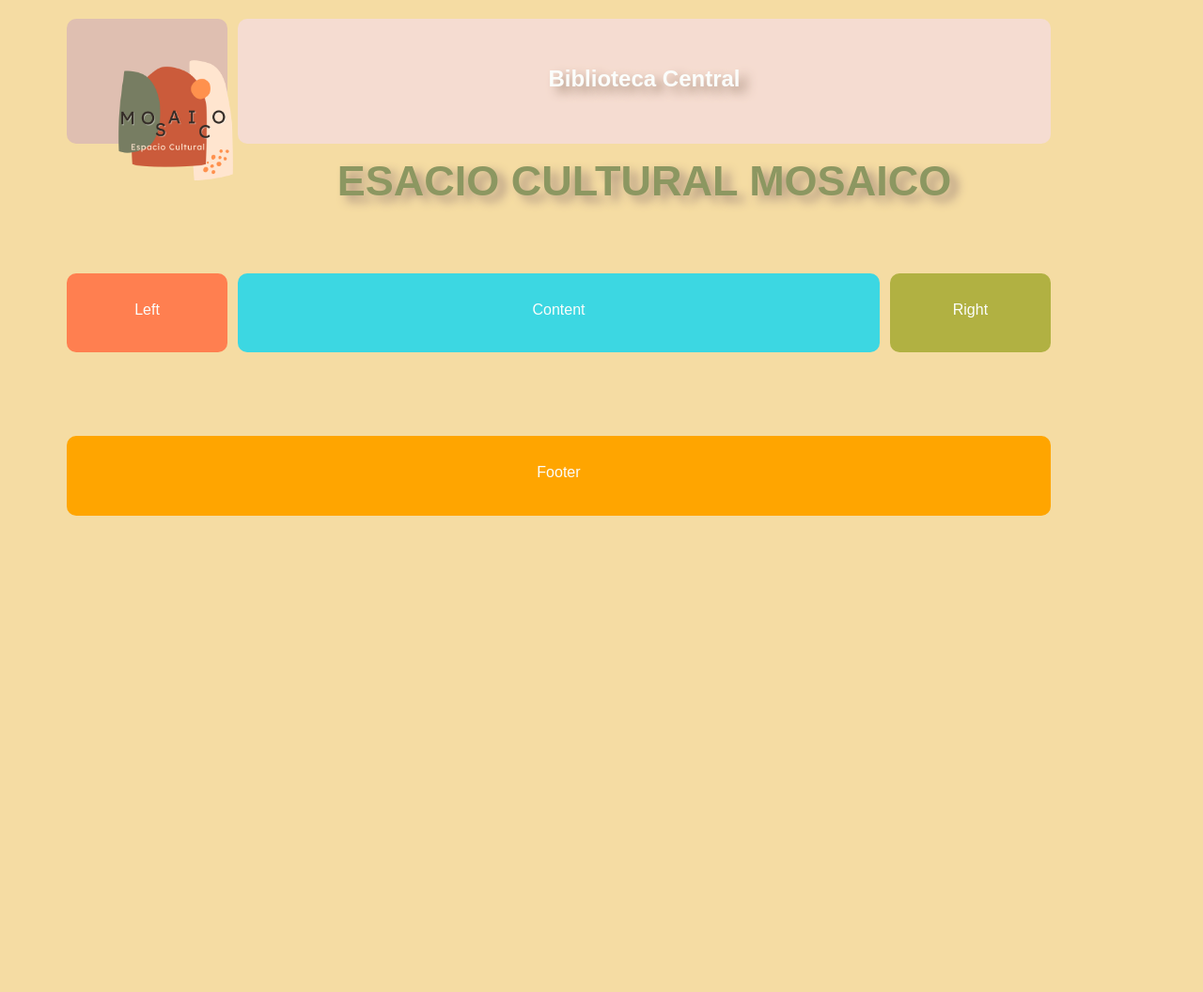
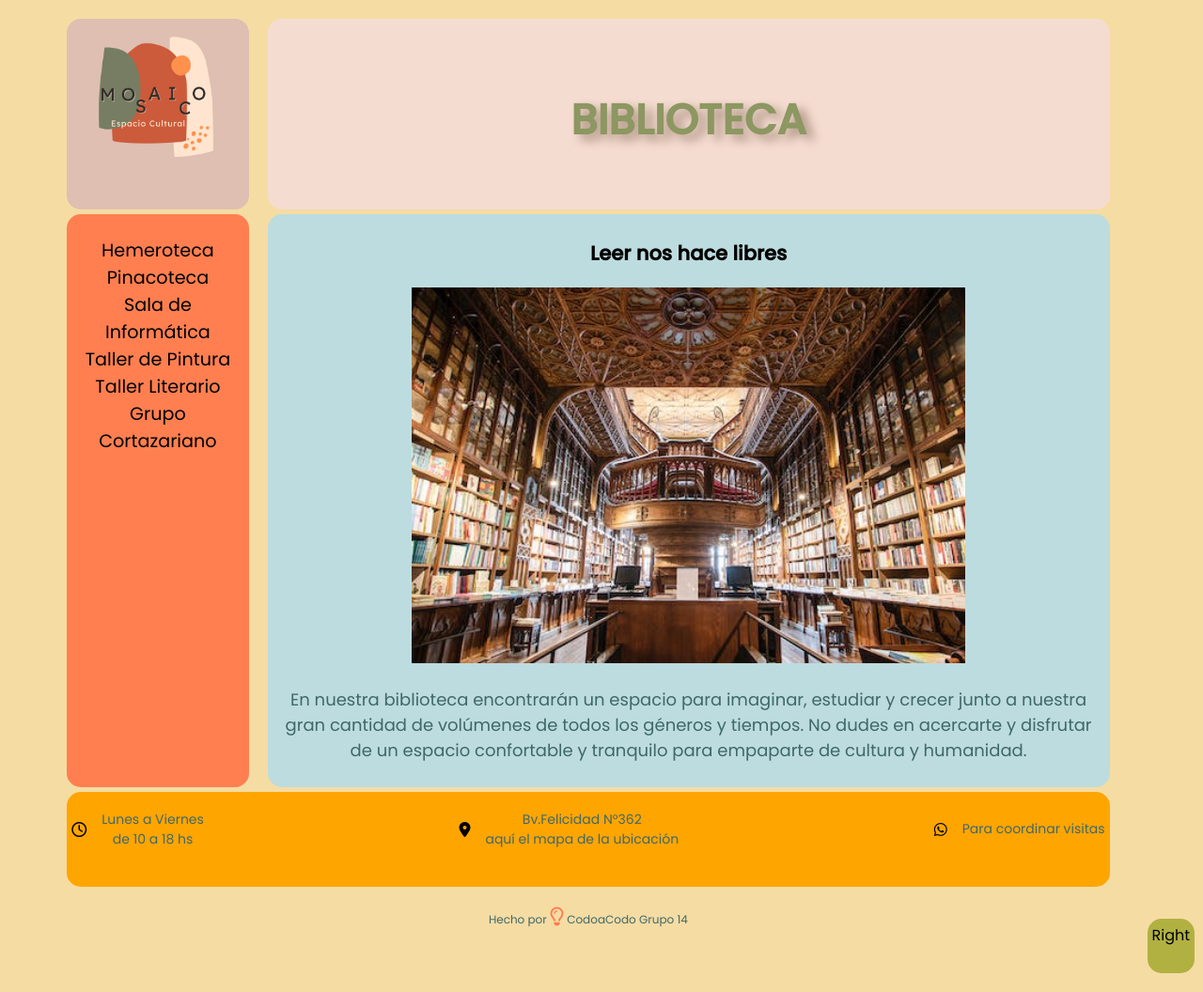
Before and after one commit to codoacodo14/proyecto_desarrolloWeb, a plain HTML site: page library/library.html in a window 1280 px wide. Shown: the whole page at 94% size. Before the commit the page ends 800 px from the top, so only its background shows below. Drawn offline with Linux system fonts and the light colour scheme; files that its build step writes are made by us from their sources.

Commit message:
some content images and grid elements

```diff
--- a/library/library-style.css
+++ b/library/library-style.css
@@ -1,36 +1,67 @@
+*{
+    box-sizing: border-box;
+}
 
-body{
+body {
     background-color: #f5dca3;
-    box-sizing: border-box;
     font-family: 'Poppins', sans-serif;
-    }
+}
+
 .container {
     display: grid;
-
-
     /* Uso un atajo para definir tres filas / tres columnas */
-    grid-template: auto 40% 40% / 15% 60% 15%;
+    grid-template:  20% 60% 10% / 17% 60% 17%;
 
     /* Distribuimos el contenido en cada fila */
     grid-template-areas: "logo header header"
-                         "left  contenido right"
-                         "foot foot foot";
+        "left  contenido contenido"
+        "foot foot foot";
     /* separamos los items con gap */
-    gap: 1% 1%;
+    grid-gap: 5px;
+    column-gap: 20px;
+    justify-content:space-between;
+}
+
+.Logo {
+    grid-area: logo;
+    background-color: #dfbfb1;
+}
+
+.Header {
+    grid-area: header;
+    background-color: #f5dcd1;
+    }
+
+.Left {
+    grid-area: left;
+    background-color: coral;
+    border-left: 15px;
+    list-style: none;
+    font-size: larger;
 
 }
 
-.Logo    { grid-area: logo;  background-color:  #dfbfb1; }
-.Header    { grid-area: header;    background-color:  #f5dcd1; text-shadow: 8px 6px 11px #A9907E }
-.Left       { grid-area: left;       background-color: coral;  }
-.Right      { grid-area: right;       background-color: rgb(177, 177, 66);  }
-.Main       { grid-area: contenido; background-color: rgb(60, 215, 226);}
-.Footer      { grid-area: foot;       background-color: orange;  }
+.Right {
+    grid-area: right;
+    background-color: rgb(177, 177, 66);
+}
+
+.Main {
+    grid-area: contenido;
+    background-color: rgb(189, 220, 223);
+    text-align:justify;
+    font-size: large;
+
+}
+
+.Footer {
+    grid-area: foot;
+    background-color: orange;
+}
 
 .item {
-    padding: 30px;
+    padding: 5px;
+    height: 100%;
+    border-radius: 15px;
     text-align: center;
-    height: 50%;
-    color: rgb(251, 253, 251);
-    border-radius: 10px;
 }
--- a/library/library.html
+++ b/library/library.html
@@ -5,33 +5,83 @@
     <meta charset="UTF-8">
     <meta http-equiv="X-UA-Compatible" content="IE=edge">
     <meta name="viewport" content="width=device-width, initial-scale=1.0">
-    <link rel="stylesheet" href="./style.css" />
-    <link rel="stylesheet" href="../library/library-style.css" />
-    <title>Document</title>
+    <link rel="stylesheet" href="../style.css" />
+    <link rel="stylesheet" href="../library/library-style.css">
+    <title>Espacio Cultural "MOSAICO"</title>
+    <link
+      rel="shortcut icon"
+      href="../static/img/logo.png"
+      type="image/x-icon"
+    />
+    <script
+      src="https://kit.fontawesome.com/b37802bc78.js"
+      crossorigin="anonymous"
+    ></script>
+    <link rel="preconnect" href="https://fonts.googleapis.com">
+<link rel="preconnect" href="https://fonts.gstatic.com" crossorigin>
+<link href="https://fonts.googleapis.com/css2?family=Poppins:wght@400;500&display=swap" rel="stylesheet">
 </head>
 
 <body>
     <section class="container">
         <div class="item Logo">
-         <img src="../static/img/logo.png" width="175" height="175" alt="logo mosaico" />
+            <img src="../static/img/logo.png" width="175" height="175" alt="logo mosaico" />
         </div>
         <div class="item Header">
             <header>
-                <h2> Biblioteca Central </h2>
-                <h1> ESACIO CULTURAL MOSAICO </h1>
+                        <h1> BIBLIOTECA </h1>
             </header>
         </div>
         <div class="item Left">
-            <aside> Left </aside>
+            <aside>
+                <ul style="list-style: none" >
+                    <li>Hemeroteca</li>
+                    <li>Pinacoteca</li>
+                    <li>Sala de Informática</li>
+                    <li>Taller de Pintura</li>
+                    <li>Taller Literario</li>
+                    <li>Grupo Cortazariano</li>
+                </ul> </aside>
         </div>
         <div class="item Main">
-            <article> Content </article>
+            <article>
+                <h3>Leer nos hace libres</h3>
+                <img src="../static/img/biblio.jpg" alt="imagen gran biblioteca" height="400px">
+                <p>En nuestra biblioteca encontrarán un espacio para imaginar, estudiar y crecer junto a nuestra gran cantidad de volúmenes de todos los géneros y tiempos.
+                    No dudes en acercarte y disfrutar de un espacio confortable y tranquilo para empaparte de cultura y humanidad.
+
+                </p>
+
+            </article>
         </div>
         <div class="item Right">
             <aside> Right </aside>
         </div>
         <div class="item Footer">
-            <footer> Footer </footer>
+            <footer>
+                <section class="icons-dates">
+                    <div class="info">
+                    <i class="fa-sharp fa-regular fa-clock"></i>
+                    <p>Lunes a Viernes<br />de 10 a 18 hs</p>
+                  </div>
+                  <div class="info">
+                    <i class="fa-solid fa-location-dot"></i>
+                    <p>Bv.Felicidad N°362<br />aquí el mapa de la ubicación</p>
+                  </div>
+                  <div class="info">
+                    <i class="fa-brands fa-whatsapp"></i>
+                    <p>Para coordinar visitas</p>
+                  </div>
+                  </section>
+                  <section class="end">
+                  <p>
+                    Hecho por
+                    <i class="fa-regular fa-lightbulb"></i>
+                    CodoaCodo Grupo 14
+                  </p>
+                </section>
+
+            </footer>
         </div>
     </section>
 
```
Also changed, not shown: static/img/biblio.jpg (added).
